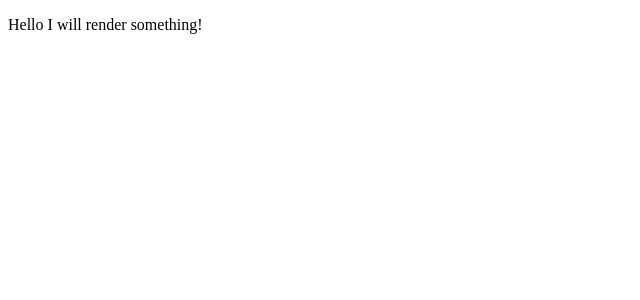
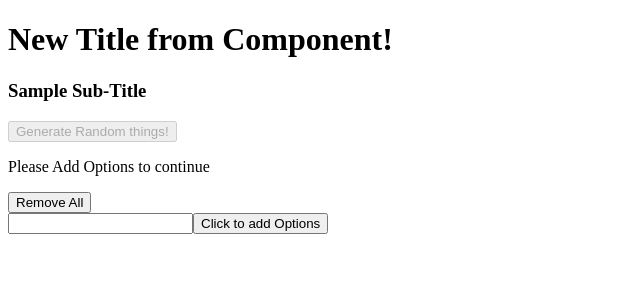
Before and after one commit to Abishek-wayne/Node-Repository, a React app in the folder React-App/My-First-React-App/: page / in a window 1280 px wide. Shown: the top 300 px of the page, without its empty margins (0-640 px from the left). Built offline with nearby package versions, Linux system fonts and the light colour scheme.

Commit message:
Component Per File

```diff
--- /dev/null
+++ b/React-App/My-First-React-App/public/Components/Action.js
@@ -0,0 +1,11 @@
+import React from "react";
+
+const Action = (props) => {
+    return (
+        <div>
+            <button disabled={!props.hasOptions} onClick={props.handleClick}>Generate Random things!</button>
+        </div>
+    );
+}
+
+export {Action};
--- /dev/null
+++ b/React-App/My-First-React-App/public/Components/AddOption.js
@@ -0,0 +1,37 @@
+import React from "react";
+
+export class AddOption extends React.Component {
+
+    constructor(props) {
+        super(props);
+
+        this.state = {
+            error: ''
+        }
+
+        this.addOption = this.addOption.bind(this);
+    }
+
+    addOption(e) {
+        e.preventDefault();
+
+        const value = e.target.elements.optionValue.value;
+        const error = this.props.handleAddition(value);
+
+        e.target.elements.optionValue.value = '';
+
+        this.setState(() => ({ error }));
+
+    }
+    render() {
+        return (
+            <div>
+                {this.state.error && <p>{this.state.error}</p>}
+                <form onSubmit={this.addOption}>
+                    <input type='text' name='optionValue' />
+                    <button>Click to add Options</button>
+                </form>
+            </div>
+        );
+    }
+}
--- /dev/null
+++ b/React-App/My-First-React-App/public/Components/Header.js
@@ -0,0 +1,10 @@
+import React from "react";
+
+export const Header = (props) => {
+    return (
+        <div>
+        <h1>{props.title}</h1>
+        <h3>{props.subtitle}</h3>
+    </div>
+    );
+}
--- /dev/null
+++ b/React-App/My-First-React-App/public/Components/Option.js
@@ -0,0 +1,12 @@
+import React from "react";
+
+const Option = (props) => {
+    return (
+        <div>
+            <p>{props.optionText}</p>
+            <button onClick={(e) => props.handleRemoveOption(props.optionText)}>Remove</button>
+        </div>
+    );
+}
+
+export {Option};
--- /dev/null
+++ b/React-App/My-First-React-App/public/Components/Options.js
@@ -0,0 +1,15 @@
+import React from "react";
+import {Option} from "../Components/Option"
+
+const Options = (props) => {
+    return (
+        <div>
+            {props.options && props.options.map((option) => <Option key={option} optionText={option}
+                handleRemoveOption={props.handleRemoveOption} />
+            )}
+            <button onClick={props.handleRemove}>Remove All</button>
+        </div>
+    );
+}
+
+export {Options};
--- a/React-App/My-First-React-App/public/src/sampleApp.js
+++ b/React-App/My-First-React-App/public/src/sampleApp.js
@@ -1,12 +1,71 @@
-// import getSenior, {isAdult,canDrink} from './person.js'
+import React from "react";
+import ReactDOM from "react-dom";
+import { Header } from "../Components/Header";
+import {Action} from "../Components/Action";
+import { Options } from "../Components/Options";
+import {AddOption} from "../Components/AddOption"
 
-// console.log('sampleApp.js is running');
-// console.log('isAdult ', isAdult(18));
-// console.log('canDrink ', canDrink(21));
-// console.log('isSenior ', getSenior(55));
+class SampleApp extends React.Component {
 
-import React from 'react';
-import ReactDOM from 'react-dom';
+    constructor(props) {
+        super(props);
 
-const sampleJsx = <p>Hello I will render something!</p>;
-ReactDOM.render( sampleJsx, document.getElementById('react-div') );
+        this.handleRemoveAll = this.handleRemoveAll.bind(this);
+        this.handleIndecision = this.handleIndecision.bind(this);
+        this.handleAddition = this.handleAddition.bind(this);
+        this.handleRemoveOption = this.handleRemoveOption.bind(this);
+
+        this.state = {
+            options: []
+        }
+    }
+
+    handleRemoveAll() {
+        this.setState(() => ({ options: [] }));
+    }
+
+    handleRemoveOption(optionToremove) {
+        console.log('Handle Remove Option called!', optionToremove);
+        this.setState((prevState) => ({ options: prevState.options.filter((option) => optionToremove !== option) }));
+
+        console.log('Options Array after filtering', this.state.options);
+    }
+
+    handleAddition(option) {
+
+        if (option && this.state.options.indexOf(option) > -1) {
+            return 'Value Already exists in array';
+        } else if (!option.trim()) {
+            return 'Please enter a valid Option';
+        }
+
+        this.setState((prevState) => ({ options: prevState.options.concat(option) }));
+    }
+
+    handleIndecision() {
+        const randomNo = Math.floor(Math.random() * this.state.options.length);
+        alert(this.state.options[randomNo]);
+    }
+
+    render() {
+
+        const title = 'New Title from Component!';
+        const subtitle = 'Sample Sub-Title';
+
+        return (
+            <div>
+                <Header title={title} subtitle={subtitle} />
+                <Action hasOptions={this.state.options.length > 0} handleClick={this.handleIndecision} />
+
+                {this.state.options.length === 0 && <p>Please Add Options to continue</p>}
+                <Options options={this.state.options}
+                    handleRemove={this.handleRemoveAll}
+                    handleRemoveOption={this.handleRemoveOption} />
+
+                <AddOption handleAddition={this.handleAddition} />
+            </div>
+        );
+    }
+}
+
+ReactDOM.render(<SampleApp />, document.getElementById('react-div'));
```
